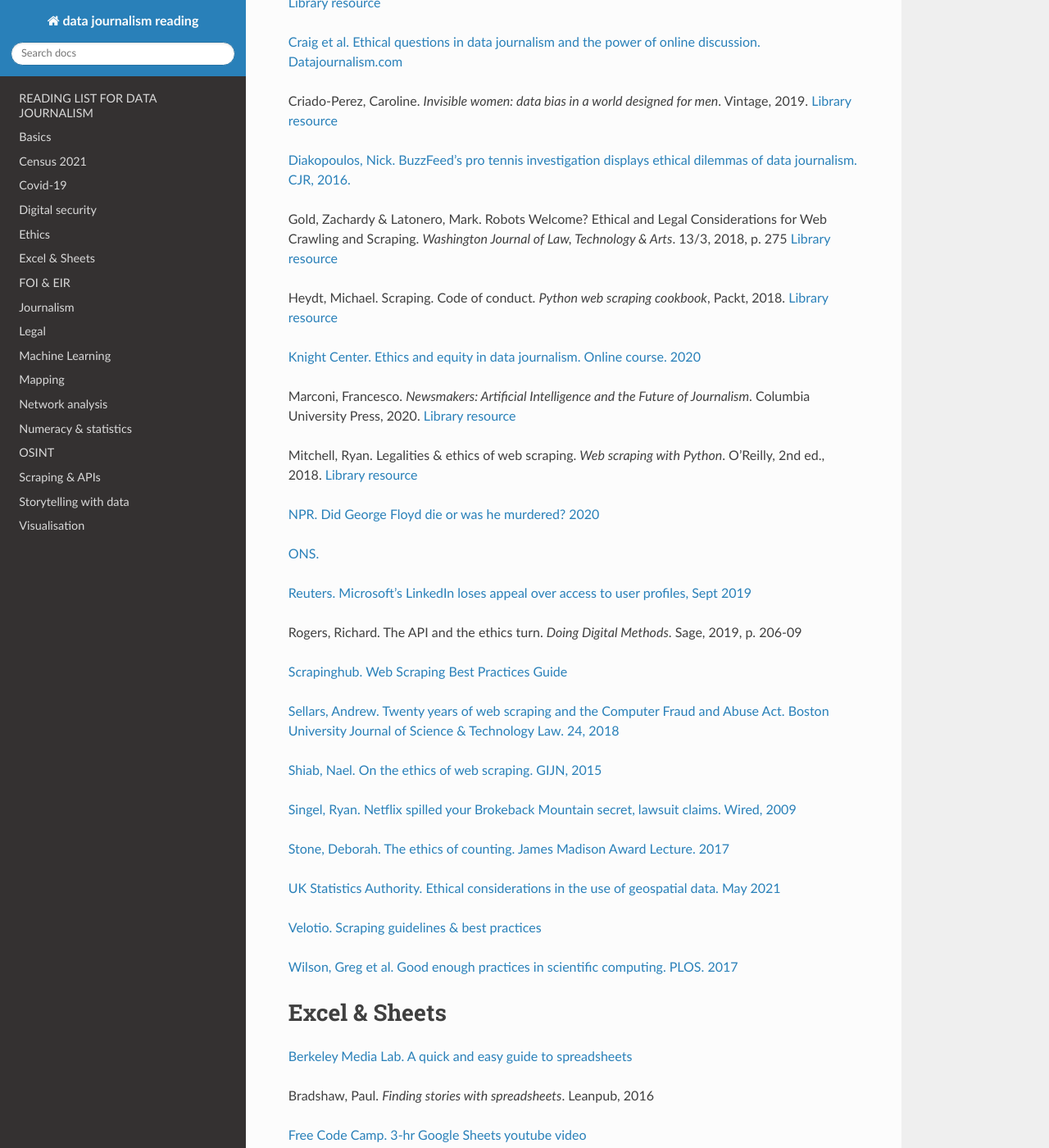
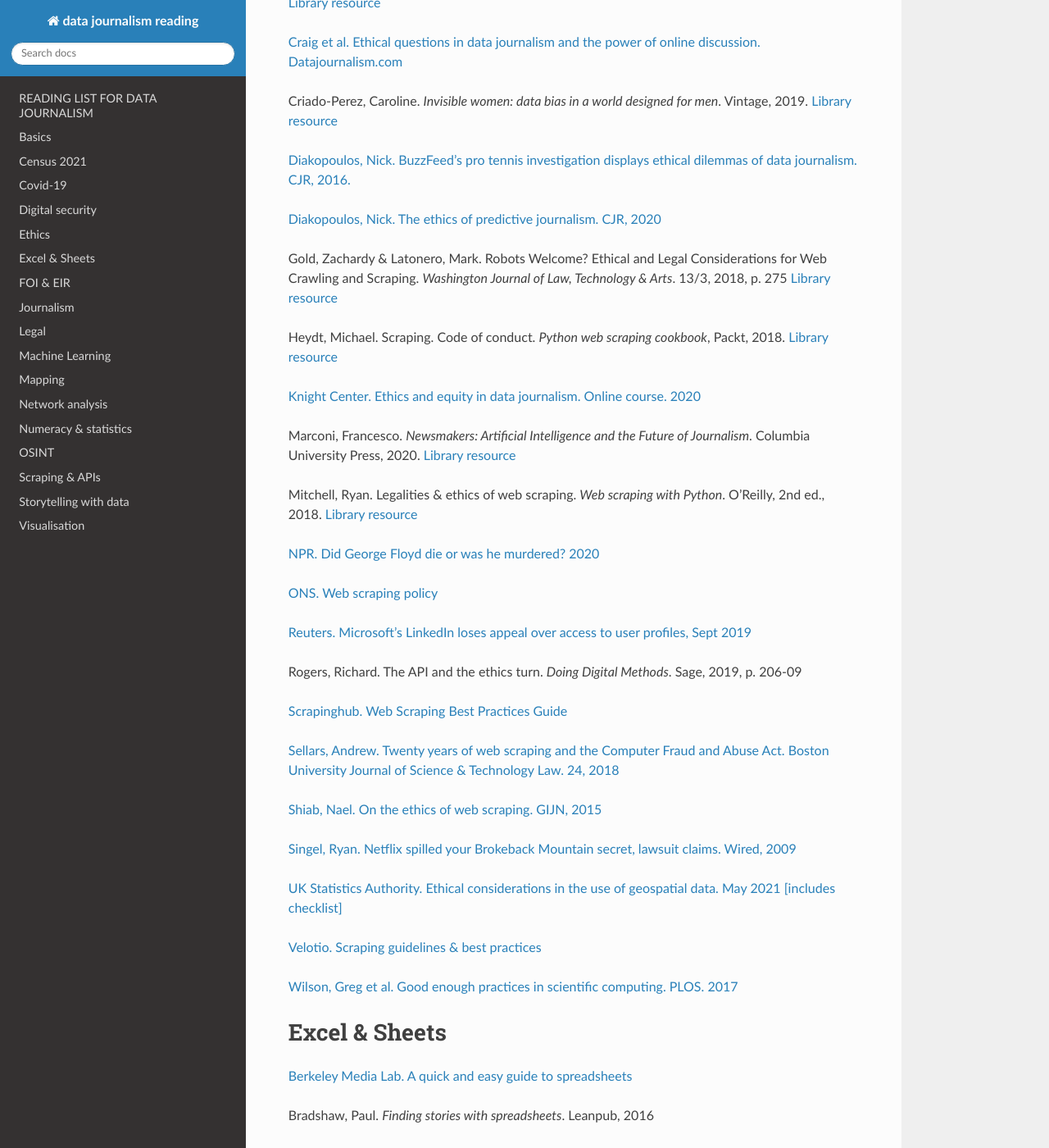
Before and after one commit to aodhanlutetiae/dj_reading, a Sphinx documentation site: the page built from docs/source/index.rst, in a window 1280 px wide and 1400 px high, scrolled down 3977 px. Shown: the whole window at 82% size. Built offline with Sphinx 7.4.7 and the Read the Docs theme 2.0.0, drawn with Linux system fonts in a browser that asks for light colours; some of the changed lines change nothing that is shown; some of the changed text lies outside the part shown.

Commit message:
update ethics

```diff
--- a/docs/source/index.rst
+++ b/docs/source/index.rst
@@ -213,6 +213,8 @@
 
 `Diakopoulos, Nick. BuzzFeed’s pro tennis investigation displays ethical dilemmas of data journalism. CJR, 2016. <https://www.cjr.org/tow_center/transparency_algorithms_buzzfeed.php>`_
 
+`Diakopoulos, Nick. The ethics of predictive journalism. CJR, 2020 <https://www.cjr.org/tow_center/predictive-journalism-artificial-intelligence-ethics.php>`_
+
 Gold, Zachardy & Latonero, Mark. Robots Welcome? Ethical and Legal Considerations for Web Crawling and Scraping. *Washington Journal of
 Law, Technology & Arts*. 13/3, 2018, p. 275
 `Library resource <https://librarysearch.cardiff.ac.uk/permalink/f/1tfrs8a/44CAR_ALMA5186951260002420>`_
@@ -233,7 +235,7 @@
 `NPR. Did George Floyd die or was he murdered?
 2020 <https://www.npr.org/sections/publiceditor/2020/06/04/868969745/did-george-floyd-die-or-was-he-murdered-one-of-many-ethics-questions-npr-must-an?t=1610277517399>`_
 
-`ONS. <https://www.ons.gov.uk/aboutus/transparencyandgovernance/datastrategy/datapolicies/webscrapingpolicy>`_
+`ONS. Web scraping policy <https://www.ons.gov.uk/aboutus/transparencyandgovernance/datastrategy/datapolicies/webscrapingpolicy>`_
 
 `Reuters. Microsoft's LinkedIn loses appeal over access to user
 profiles, Sept
@@ -255,10 +257,7 @@
 claims. Wired,
 2009 <https://www.wired.com/2009/12/netflix-privacy-lawsuit/>`_
 
-`Stone, Deborah. The ethics of counting. James Madison Award Lecture.
-2017 <https://www.cambridge.org/core/services/aop-cambridge-core/content/view/6EB60C0EAB17A50F89038721F3379A9A/S1049096517001767a.pdf/2017_james_madison_award_lecture_the_ethics_of_counting.pdf>`_
-
-`UK Statistics Authority. Ethical considerations in the use of geospatial data. May 2021 <https://uksa.statisticsauthority.gov.uk/publication/ethical-considerations-in-the-use-of-geospatial-data-for-research-and-statistics/>`_
+`UK Statistics Authority. Ethical considerations in the use of geospatial data. May 2021 [includes checklist] <https://uksa.statisticsauthority.gov.uk/publication/ethical-considerations-in-the-use-of-geospatial-data-for-research-and-statistics/>`_
 
 `Velotio. Scraping guidelines & best practices <https://www.velotio.com/engineering-blog/web-scraping-introduction-best-practices-caveats>`_
 
@@ -465,7 +464,7 @@
 
 `Baranetsky, Victoria. Data Journalism and the Law [US]. Columbia
 Journalism Review.
-2018 <https://www.cjr.org/tow_center_reports/data-journalism-and-the-law.php>`__
+2018 <https://www.cjr.org/tow_center_reports/data-journalism-and-the-law.php>`_
 
 `Bhandari, Esha & Goodman, Rachel. Data  Journalism  and  the  Computer  Fraud  and  Abuse  Act: Tips for Moving Forward in an Uncertain Landscape.
 Paper from Computation+Journalism Symposium (Northwestern), 2017
@@ -473,33 +472,33 @@
 
 `Borger, Julian. NSA files: why the Guardian in London destroyed hard
 drives of leaked files. Guardian.
-2013 <https://www.theguardian.com/world/2013/aug/20/nsa-snowden-files-drives-destroyed-london>`__
+2013 <https://www.theguardian.com/world/2013/aug/20/nsa-snowden-files-drives-destroyed-london>`_
 
 `Coventry University. The Computer Misuse Act (R v. Gold & Schifreen
-(1988)) <https://www.futurelearn.com/info/courses/the-rise-of-connected-devices/0/steps/68487>`__
+(1988)) <https://www.futurelearn.com/info/courses/the-rise-of-connected-devices/0/steps/68487>`_
 
 `Defence and Security Media Advisory (DSMA) Committee. Standing
-Notices <https://dsma.uk/standing-notices/>`__
+Notices <https://dsma.uk/standing-notices/>`_
 
-Dodd, Mike & Hanna, Mark. *McNae’s Essential Law for Journalists*. 25th ed., 2020
+Dodd, Mike & Hanna, Mark. *McNae’s Essential Law for Journalists*. 25th ed., 2020. `Library resource <https://librarysearch.cardiff.ac.uk/permalink/44WHELF_CAR/1fseqj3/alma9911847517102420>`_
 
 `Georgiev, Peter. A robot commits libel. Who is responsible?, RJI,
 2019 <https://www.rjionline.org/stories/a-robot-commits-libel-who-is-responsible?fbclid=IwAR3KrcMo-AQqqiZmIeyTGbtSEBkcDBleVy4-K49_TT3XBVPlhWVG1LgMxM4>`__
 
 `Github. The legal side of open
-source <https://opensource.guide/legal/>`__
+source <https://opensource.guide/legal/>`_
 
 `Github. Licensing a
-repository <https://docs.github.com/en/free-pro-team@latest/github/creating-cloning-and-archiving-repositories/licensing-a-repository>`__
+repository <https://docs.github.com/en/free-pro-team@latest/github/creating-cloning-and-archiving-repositories/licensing-a-repository>`_
 
 `ICO. Data protection and journalism. A quick guide.
-2018 <https://ico.org.uk/media/for-organisations/documents/1547/data-protection-and-journalism-quick-guide.pdf>`__
+2018 <https://ico.org.uk/media/for-organisations/documents/1547/data-protection-and-journalism-quick-guide.pdf>`_
 
 `IPSO. Decision 03350-16 InFacts v The Sun.
-2016 <https://www.ipso.co.uk/rulings-and-resolution-statements/ruling/?id=03350-16>`__
+2016 <https://www.ipso.co.uk/rulings-and-resolution-statements/ruling/?id=03350-16>`_
 
 `Lorentzen, Christian. I wasn’t just a brain in a jar. Review of Edward
-Snowden’s Permanent Record. London Review of Books. 41/18, Sept 2019 <https://www.lrb.co.uk/the-paper/v41/n18/christian-lorentzen/i-wasn-t-just-a-brain-in-a-jar>`__
+Snowden’s Permanent Record. London Review of Books. 41/18, Sept 2019 <https://www.lrb.co.uk/the-paper/v41/n18/christian-lorentzen/i-wasn-t-just-a-brain-in-a-jar>`_
 
 Murray, Andrew. *Information technology law: the law and society*. 4th ed., OUP, 2019. `Library resource <https://librarysearch.cardiff.ac.uk/permalink/f/3go6c4/44CAR_ALMA51176279860002420>`_
 
@@ -864,38 +863,42 @@
 
 Bradshaw, Paul. *Scraping for Journalists*. Leanpub, 2017
 
-`Google. Robots.txt files overview <https://developers.google.com/search/docs/advanced/robots/intro>`__
+`Carter, Laura. There is always an element of judgement. Datakind UK. <https://medium.com/datakinduk/there-is-always-an-element-of-judgement-46e8dc3838c>`_
+
+`Google. Robots.txt files overview <https://developers.google.com/search/docs/advanced/robots/intro>`_
 
 `Harlow, Max. Fetch and enrich data with APIs. <https://github.com/maxharlow/tutorials/tree/master/fetch-and-enrich-data-with-apis)>`_
 
 Heydt, Michael. *Python web scraping cookbook*. Packt, 2018
-`Library resource <https://librarysearch.cardiff.ac.uk/permalink/f/djvk49/TN_cdi_safari_books_9781787285217>`__
+`Library resource <https://librarysearch.cardiff.ac.uk/permalink/f/djvk49/TN_cdi_safari_books_9781787285217>`_
 
 Jarmul, Katherine & Lawson, Richard. *Python web scraping: fetching data
 from the web*. Packt, 2nd ed., 2017
-`Library resource <https://librarysearch.cardiff.ac.uk/permalink/f/1tfrs8a/44CAR_ALMA51125405060002420>`__
+`Library resource <https://librarysearch.cardiff.ac.uk/permalink/f/1tfrs8a/44CAR_ALMA51125405060002420>`_
 
 Kouzis-Loukas, Dimitrios. *Learning Scrapy: learn the art of efficient
 web scraping and crawling with Python*. Packt, 2016
-`Library resource <https://learning.oreilly.com/library/view/learning-scrapy/9781784399788/ch03s02.html>`__
+`Library resource <https://learning.oreilly.com/library/view/learning-scrapy/9781784399788/ch03s02.html>`_
 
 Mitchell, Ryan. *Web scraping with Python*. O'Reilly, 2nd ed., 2018
-`Library resource <https://librarysearch.cardiff.ac.uk/permalink/f/3go6c4/44CAR_ALMA21109771520002420>`__
+`Library resource <https://librarysearch.cardiff.ac.uk/permalink/f/3go6c4/44CAR_ALMA21109771520002420>`_
 
 `Ni, Daniel. Five Tips for web scraping without getting booted.
-2019 <https://www.scraperapi.com/blog/5-tips-for-web-scraping/>`__
+2019 <https://www.scraperapi.com/blog/5-tips-for-web-scraping/>`_
 
 `Schacht, Kira. A web scraping toolkit for journalists,
-2019 <https://journocode.com/en/tutorials/a-web-scraping-toolkit-for-journalists>`__
+2019 <https://journocode.com/en/tutorials/a-web-scraping-toolkit-for-journalists>`_
 
 `Shiab, Nael, Web scraping. A journalist’s guide, GIJN,
-2015 <https://gijn.org/2015/08/11/web-scraping-a-journalists-guide/>`__
+2015 <https://gijn.org/2015/08/11/web-scraping-a-journalists-guide/>`_
 
 `Smith, Madolyn. APIs for journalism (newsletter).
-Datajournalism.com <https://datajournalism.com/read/newsletters/apis-for-journalism>`__
+Datajournalism.com <https://datajournalism.com/read/newsletters/apis-for-journalism>`_
+
+Sweigart, Al. "Web scraping", *Automate the boring stuff*, No starch press, 2nd ed, 2020, p. 267-300.
 
 `The Markup. Why web scraping is vital to democracy.
-2020 <https://gijn.org/2020/12/17/why-web-scraping-is-vital-to-democracy/>`__
+2020 <https://gijn.org/2020/12/17/why-web-scraping-is-vital-to-democracy/>`_
 
 
 
```
